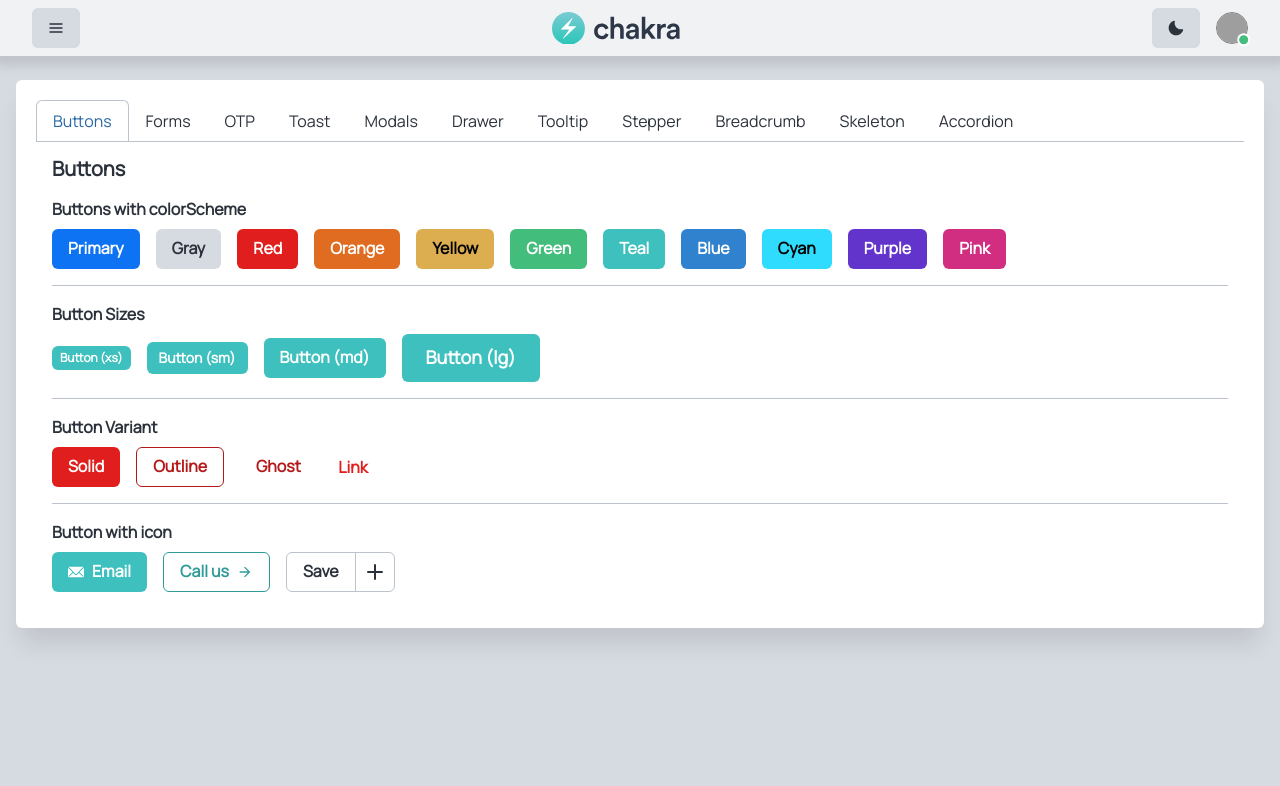
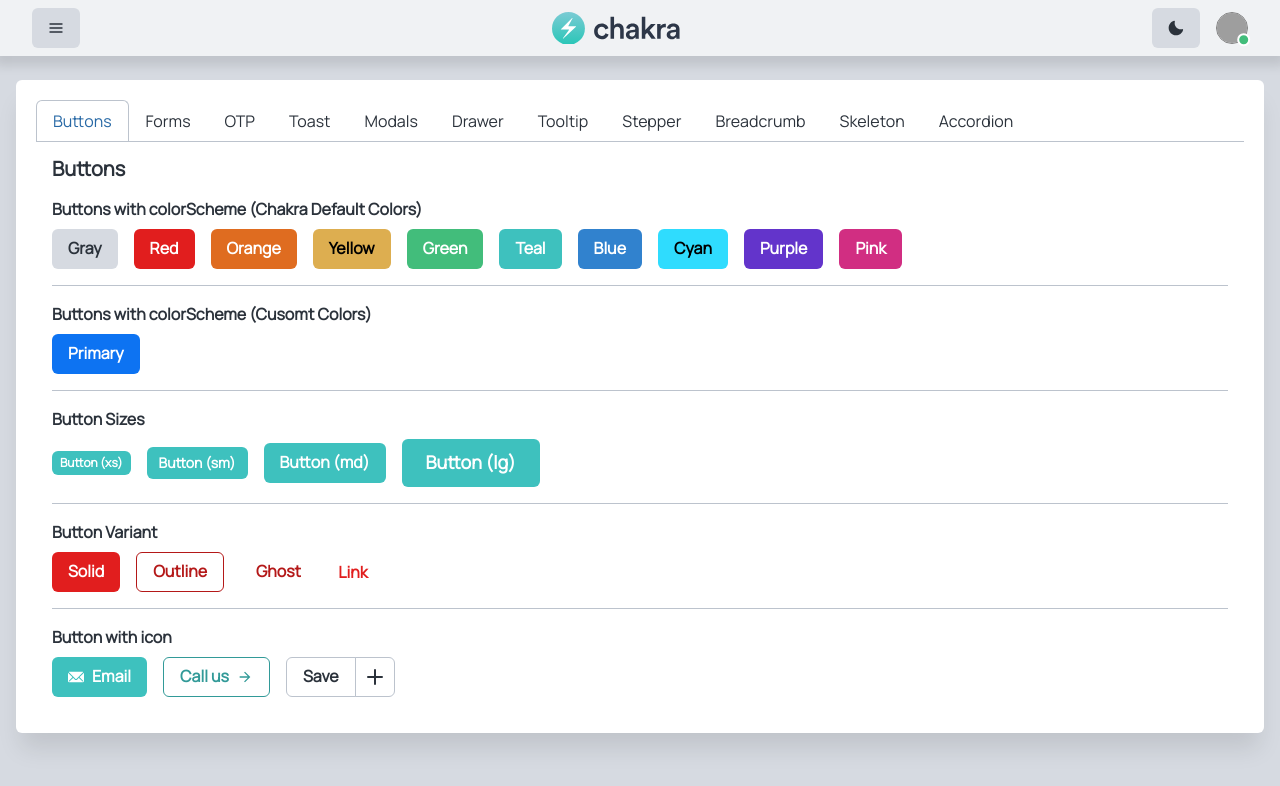
Before and after one commit to ahelmi365/chakra-ui-react, a React (Vite) app: page /#/list in a window 1280 px wide. Shown: the top 786 px of the page. Built offline with nearby package versions, Linux system fonts and the light colour scheme; grey boxes are pictures that could not be loaded.

Commit message:
add custom butons

```diff
--- a/src/components/Buttons.tsx
+++ b/src/components/Buttons.tsx
@@ -26,13 +26,10 @@ const Buttons = () => {
       <Stack divider={<StackDivider />} spacing="4">
         <Box>
           <Heading size="s" mb={"0.5rem"}>
-            Buttons with colorScheme
+            Buttons with colorScheme (Chakra Default Colors)
           </Heading>
           <Stack justifyContent={"start"} alignItems={"start"}>
             <Wrap spacing={4}>
-              <WrapItem>
-                <Button colorScheme="primary">Primary</Button>
-              </WrapItem>
               <WrapItem>
                 <Button colorScheme="gray">Gray</Button>
               </WrapItem>
@@ -48,6 +45,7 @@ const Buttons = () => {
               <WrapItem>
                 <Button colorScheme="green">Green</Button>
               </WrapItem>
+
               <WrapItem>
                 <Button colorScheme="teal">Teal</Button>
               </WrapItem>
@@ -62,6 +60,35 @@ const Buttons = () => {
               </WrapItem>
               <WrapItem>
                 <Button colorScheme="pink">Pink</Button>
+              </WrapItem>
+            </Wrap>
+          </Stack>
+        </Box>
+        <Box>
+          <Heading size="s" mb={"0.5rem"}>
+            Buttons with colorScheme (Cusomt Colors)
+          </Heading>
+          <Stack justifyContent={"start"} alignItems={"start"}>
+            <Wrap spacing={4}>
+              <WrapItem>
+                <Button colorScheme="primary">Primary</Button>
+              </WrapItem>
+              <WrapItem>
+                <Button colorScheme="secondary">Secondary</Button>
+              </WrapItem>
+              <WrapItem>
+                <Button colorScheme="success">Success</Button>
+              </WrapItem>
+              <WrapItem>
+                <Button colorScheme="danger">Danger</Button>
+              </WrapItem>
+
+              <WrapItem>
+                <Button colorScheme="warning">Warning</Button>
+              </WrapItem>
+
+              <WrapItem>
+                <Button colorScheme="info">Info</Button>
               </WrapItem>
             </Wrap>
           </Stack>
```
